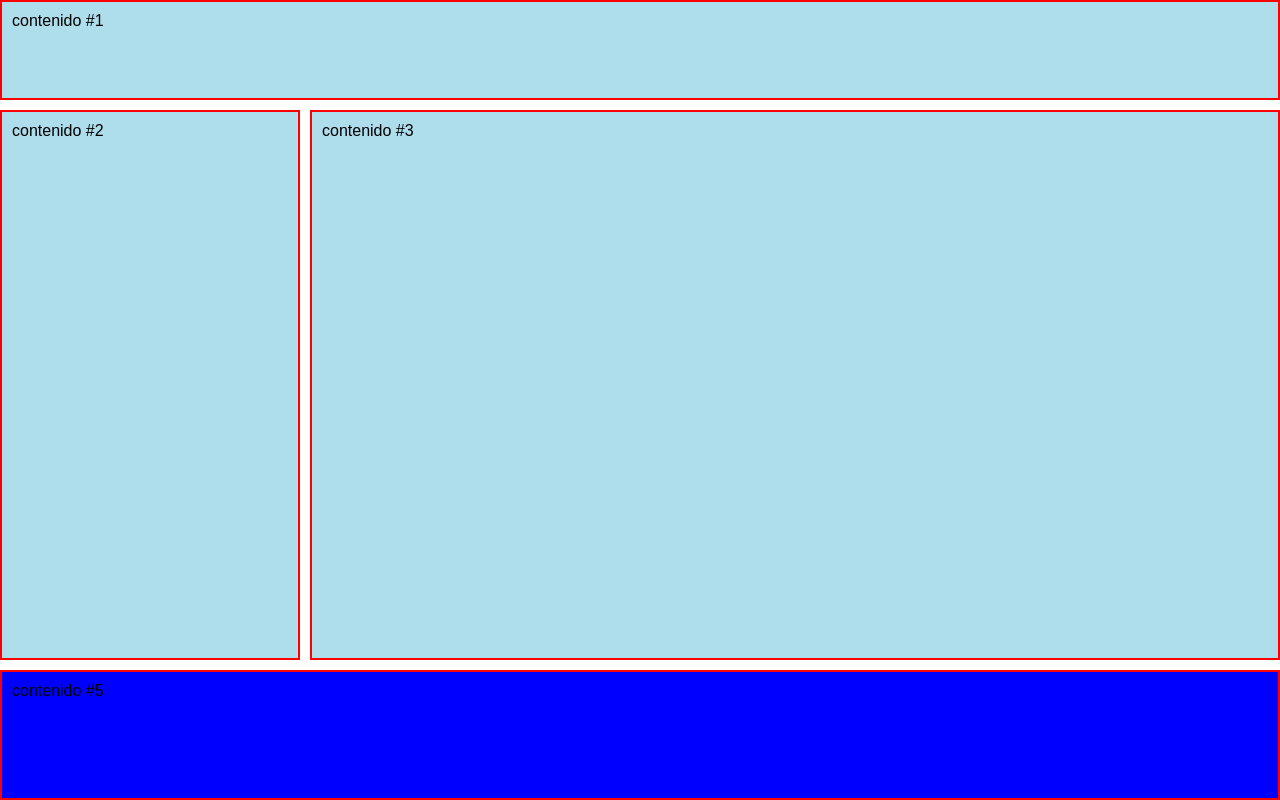
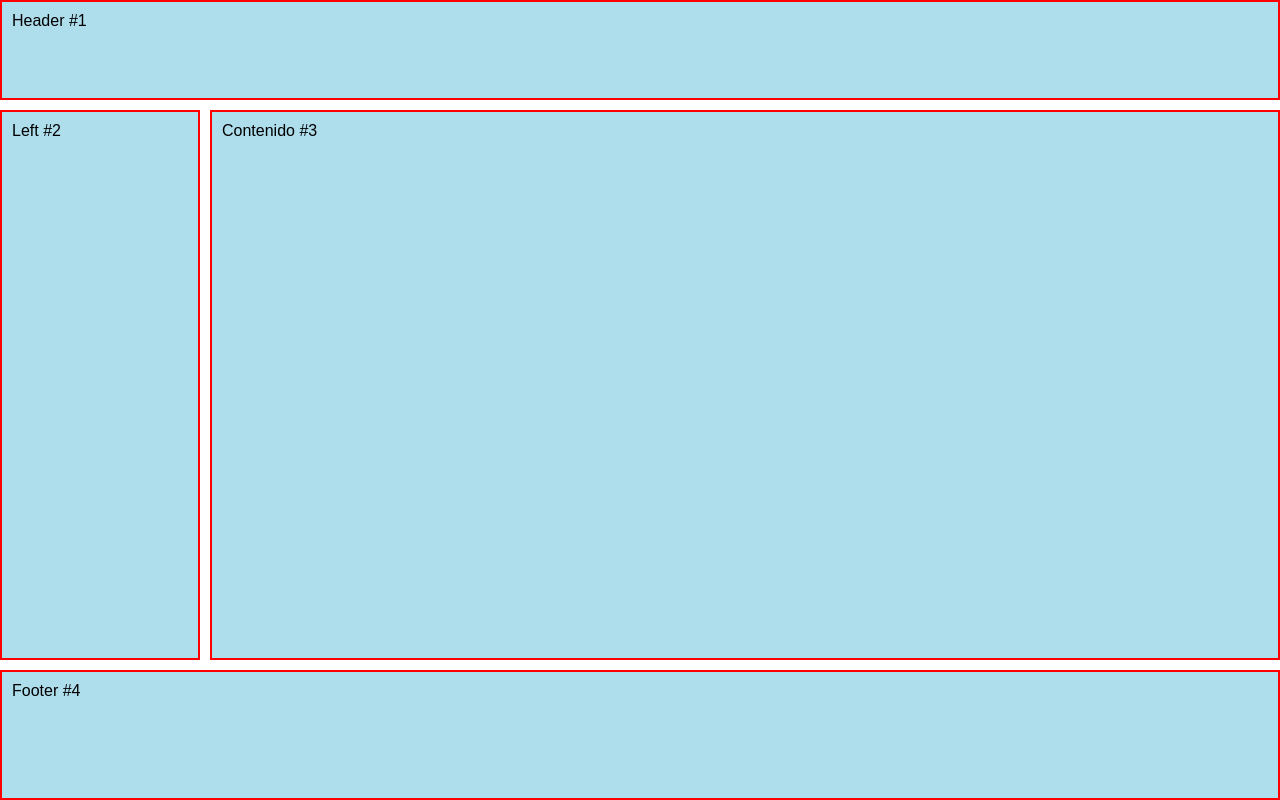
Before and after one commit to joarpega/css-grid-layout, a plain HTML site: page 6.Areas/index.html in a window 1280 px wide. Drawn offline with Linux system fonts and the light colour scheme.

Commit message:
[BN-2] chore contenido hasta areas

```diff
--- a/6.Areas/index.html
+++ b/6.Areas/index.html
@@ -6,16 +6,15 @@
     <meta name="viewport" content="width=device-width, initial-scale=1.0">
     <meta http-equiv="X-UA-Compatible" content="ie=edge">
     <link rel="stylesheet" href="./style.css" type="text/css">
-    <title>Funciones</title>
+    <title>Areas</title>
 </head>
 
 <body>
     <section class="container">
-        <div class="item header">contenido #1</div>
-        <div class="item left">contenido #2</div>
-        <div class="item contenido">contenido #3</div>
-        <div class="item footer">contenido #5</div>
-
+        <div class="item header">Header #1</div>
+        <div class="item left">Left #2</div>
+        <div class="item contenido">Contenido #3</div>
+        <div class="item footer">Footer #4</div>
     </section>
 </body>
 
--- a/6.Areas/style.css
+++ b/6.Areas/style.css
@@ -5,18 +5,12 @@ body {
 
 .container {
     display: grid;
-    /*grid-template-columns: 25% 50% 25%;
-    grid-template-rows: 300px 300px;*/
-    /*grid-template: filas / columnas;*/
-    /*Unidades de medida   fr = fracciones*/
-    /*grid-template: 300px 100px 100px / repeat(4, 1fr);*/
-    grid-template: 100px 1fr 130px / 300px 1fr;
-    /*grid-column-gap: 30px;
-    grid-row-gap: 30px;*/
-    /*grid-gap: filas columnas;*/
+    grid-template: 100px 1fr 130px / 200px 1fr;
     grid-gap: 10px;
     height: 100vh;
-    grid-template-areas: "header header" "left contenido" "footer footer";
+    grid-template-areas:    "header header"
+                            "left contenido"
+                            "footer footer";
 }
 
 .header {
@@ -40,15 +34,3 @@ body {
     padding: 10px;
     border: solid 2px red;
 }
-
-.item:nth-of-type(4) {
-    background: blue;
-    overflow: auto;
-    /*display: subgrid;*/
-    display: grid;
-    grid-template: 50px 50px 50px / 100px 100px 100px;
-}
-
-.item .item {
-    background: yellow;
-}
```
Also changed, not shown: 2.Filas/index.html (+3 -3 lines), 3.Displays/index.html (+2 -1 lines), img-doc/1_Grid_Area.png (added), img-doc/1_Grid_Cell.png (added), img-doc/1_diagram_numbered_grid_lines.png (added), 1 other file.
